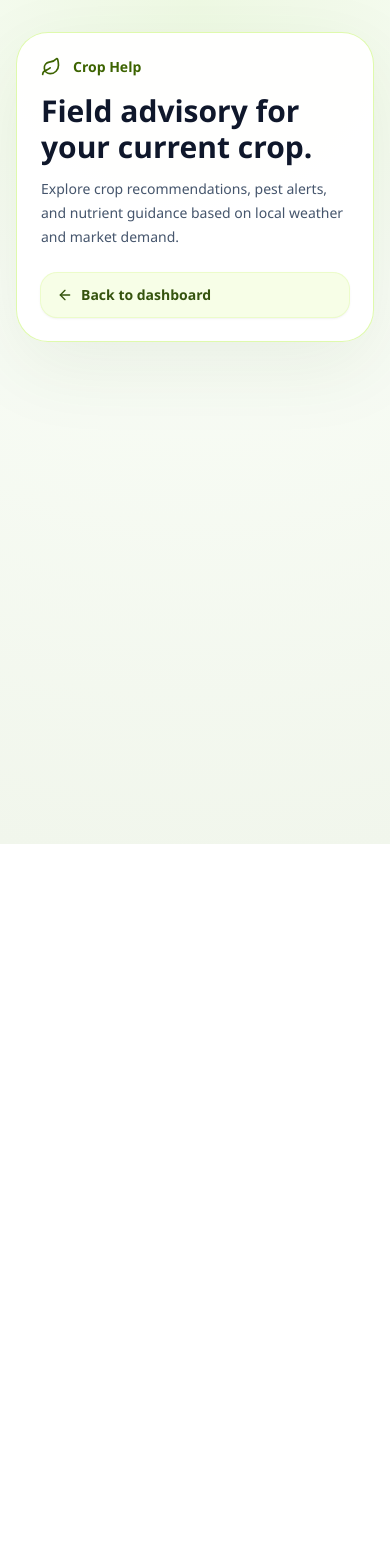
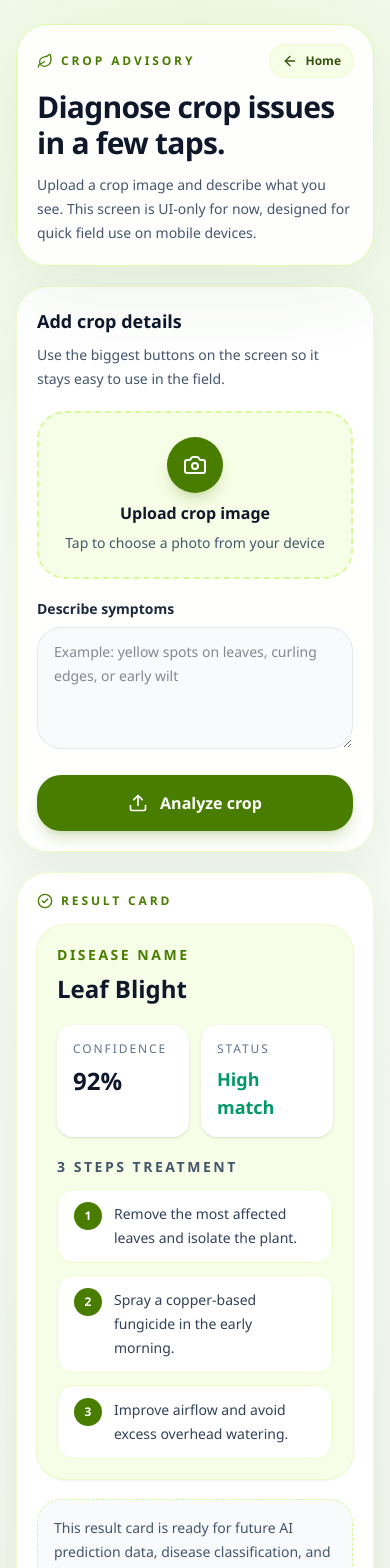
Before and after one commit to SiddheshCodes4554/HackWarts-project, a Next.js app in the folder frontend/: page /crop-help in a window 390 px wide. Shown: the top 1568 px of the page. Before the commit the page ends 844 px from the top, so only its background shows below. Built offline with nearby package versions, Linux system fonts and the light colour scheme.

Commit message:
Add crop advisory screen
- introduced a farmer-friendly crop advisory UI with upload, symptom input, and treatment result card

- kept the screen aligned with the mobile-first tabbed app structure

```diff
--- a/frontend/src/app/crop-help/page.tsx
+++ b/frontend/src/app/crop-help/page.tsx
@@ -1,30 +1,146 @@
+"use client";
+
+import { ChangeEvent, useMemo, useState } from "react";
+import { Camera, CheckCircle2, Leaf, Upload, ArrowLeft } from "lucide-react";
 import Link from "next/link";
-import { ArrowLeft, Leaf } from "lucide-react";
 
 export default function CropHelpPage() {
+    const [selectedFile, setSelectedFile] = useState<string>("");
+    const [cropNote, setCropNote] = useState("");
+
+    const resultSteps = useMemo(
+        () => [
+            "Remove the most affected leaves and isolate the plant.",
+            "Spray a copper-based fungicide in the early morning.",
+            "Improve airflow and avoid excess overhead watering.",
+        ],
+        [],
+    );
+
+    const handleFileChange = (event: ChangeEvent<HTMLInputElement>) => {
+        const file = event.target.files?.[0];
+        setSelectedFile(file ? file.name : "");
+    };
+
     return (
-        <main className="min-h-screen bg-[radial-gradient(circle_at_top,_#eef9e3_0%,_#f8fcf5_40%,_#f1f6ec_100%)] px-4 py-8 text-slate-900 sm:px-6 lg:px-8">
-            <div className="mx-auto flex w-full max-w-4xl flex-col gap-6">
-                <section className="rounded-[2rem] border border-lime-200/80 bg-white/95 p-6 shadow-[0_24px_80px_rgba(48,83,23,0.08)] sm:p-8">
-                    <div className="flex items-center gap-3 text-sm font-semibold text-lime-800">
-                        <Leaf className="h-5 w-5" />
-                        Crop Help
+        <main className="flex min-h-screen flex-col gap-5 bg-[radial-gradient(circle_at_top,_#eef9e3_0%,_#f8fcf5_40%,_#f1f6ec_100%)] px-4 py-6 text-slate-900 sm:px-6 lg:px-8">
+            <section className="rounded-[2rem] border border-lime-200/80 bg-white/90 p-5 shadow-[0_24px_80px_rgba(48,83,23,0.08)] backdrop-blur-sm sm:p-8">
+                <div className="flex items-center justify-between gap-4">
+                    <div className="flex items-center gap-2 text-xs font-semibold uppercase tracking-[0.24em] text-lime-700">
+                        <Leaf className="h-4 w-4" />
+                        Crop Advisory
                     </div>
-                    <h1 className="mt-4 text-3xl font-semibold text-slate-900">Field advisory for your current crop.</h1>
-                    <p className="mt-3 text-sm leading-6 text-slate-600">
-                        Explore crop recommendations, pest alerts, and nutrient guidance based on local weather and market demand.
-                    </p>
-                    <div className="mt-6 flex flex-col gap-3 sm:flex-row sm:items-center">
                     <Link
                         href="/home"
-                            className="inline-flex items-center gap-2 rounded-2xl bg-lime-50 px-4 py-3 text-sm font-semibold text-lime-900 shadow-sm ring-1 ring-lime-100 transition hover:bg-lime-100"
+                        className="inline-flex items-center gap-2 rounded-full bg-lime-50 px-3 py-2 text-xs font-semibold text-lime-900 ring-1 ring-lime-100 transition hover:bg-lime-100"
                     >
                         <ArrowLeft className="h-4 w-4" />
-                            Back to dashboard
+                        Home
                     </Link>
                 </div>
+                <h1 className="mt-3 text-3xl font-semibold tracking-tight text-slate-900 sm:text-4xl">
+                    Diagnose crop issues in a few taps.
+                </h1>
+                <p className="mt-3 max-w-2xl text-sm leading-6 text-slate-600 sm:text-base">
+                    Upload a crop image and describe what you see. This screen is UI-only for now, designed for
+                    quick field use on mobile devices.
+                </p>
             </section>
+
+            <section className="grid gap-5 lg:grid-cols-[1.05fr_0.95fr]">
+                <article className="rounded-[2rem] border border-lime-100 bg-white/95 p-5 shadow-[0_18px_50px_rgba(48,83,23,0.08)] sm:p-6">
+                    <h2 className="text-lg font-semibold text-slate-900">Add crop details</h2>
+                    <p className="mt-2 text-sm leading-6 text-slate-600">
+                        Use the biggest buttons on the screen so it stays easy to use in the field.
+                    </p>
+
+                    <label className="mt-5 flex cursor-pointer items-center justify-center gap-3 rounded-[1.75rem] border-2 border-dashed border-lime-200 bg-lime-50 px-5 py-6 text-center transition hover:border-lime-300 hover:bg-lime-100/70 sm:px-6 sm:py-8">
+                        <input type="file" accept="image/*" className="hidden" onChange={handleFileChange} />
+                        <div className="flex flex-col items-center gap-2">
+                            <span className="flex h-14 w-14 items-center justify-center rounded-full bg-lime-700 text-white shadow-lg shadow-lime-700/20">
+                                <Camera className="h-6 w-6" />
+                            </span>
+                            <span className="text-base font-semibold text-slate-900">Upload crop image</span>
+                            <span className="text-sm text-slate-600">Tap to choose a photo from your device</span>
+                            {selectedFile && (
+                                <span className="mt-1 inline-flex rounded-full bg-white px-3 py-1 text-xs font-semibold text-lime-800 shadow-sm ring-1 ring-lime-100">
+                                    {selectedFile}
+                                </span>
+                            )}
                         </div>
+                    </label>
+
+                    <div className="mt-5">
+                        <label htmlFor="crop-note" className="mb-2 block text-sm font-semibold text-slate-800">
+                            Describe symptoms
+                        </label>
+                        <textarea
+                            id="crop-note"
+                            value={cropNote}
+                            onChange={(event) => setCropNote(event.target.value)}
+                            placeholder="Example: yellow spots on leaves, curling edges, or early wilt"
+                            rows={4}
+                            className="w-full rounded-[1.5rem] border border-slate-200 bg-slate-50 px-4 py-3 text-sm leading-6 outline-none ring-lime-300 transition focus:border-lime-300 focus:ring-2"
+                        />
+                    </div>
+
+                    <button
+                        type="button"
+                        className="mt-5 inline-flex w-full items-center justify-center gap-3 rounded-[1.5rem] bg-lime-700 px-5 py-4 text-base font-semibold text-white shadow-lg shadow-lime-700/20 transition hover:bg-lime-800 active:scale-[0.99]"
+                    >
+                        <Upload className="h-5 w-5" />
+                        Analyze crop
+                    </button>
+                </article>
+
+                <article className="rounded-[2rem] border border-lime-100 bg-white/95 p-5 shadow-[0_18px_50px_rgba(48,83,23,0.08)] sm:p-6">
+                    <div className="flex items-center gap-2 text-xs font-semibold uppercase tracking-[0.24em] text-lime-700">
+                        <CheckCircle2 className="h-4 w-4" />
+                        Result Card
+                    </div>
+                    <div className="mt-4 rounded-[1.75rem] bg-lime-50 p-5 shadow-sm ring-1 ring-lime-100">
+                        <p className="text-sm font-semibold uppercase tracking-[0.18em] text-lime-700">
+                            Disease name
+                        </p>
+                        <h3 className="mt-2 text-2xl font-semibold text-slate-900">Leaf Blight</h3>
+
+                        <div className="mt-5 grid grid-cols-2 gap-3">
+                            <div className="rounded-2xl bg-white p-4 shadow-sm">
+                                <p className="text-xs uppercase tracking-[0.16em] text-slate-500">Confidence</p>
+                                <p className="mt-2 text-2xl font-semibold text-slate-900">92%</p>
+                            </div>
+                            <div className="rounded-2xl bg-white p-4 shadow-sm">
+                                <p className="text-xs uppercase tracking-[0.16em] text-slate-500">Status</p>
+                                <p className="mt-2 text-lg font-semibold text-emerald-600">High match</p>
+                            </div>
+                        </div>
+
+                        <div className="mt-5">
+                            <p className="text-sm font-semibold uppercase tracking-[0.18em] text-slate-600">
+                                3 steps treatment
+                            </p>
+                            <div className="mt-3 space-y-3">
+                                {resultSteps.map((step, index) => (
+                                    <div
+                                        key={step}
+                                        className="flex items-start gap-3 rounded-2xl border border-lime-100 bg-white px-4 py-3 text-sm leading-6 text-slate-700"
+                                    >
+                                        <span className="flex h-7 w-7 shrink-0 items-center justify-center rounded-full bg-lime-700 text-xs font-semibold text-white">
+                                            {index + 1}
+                                        </span>
+                                        <span>{step}</span>
+                                    </div>
+                                ))}
+                            </div>
+                        </div>
+                    </div>
+
+                    <div className="mt-5 rounded-[1.5rem] border border-dashed border-lime-200 bg-slate-50 p-4 text-sm leading-6 text-slate-600">
+                        This result card is ready for future AI prediction data, disease classification, and treatment
+                        recommendations.
+                    </div>
+                </article>
+            </section>
         </main>
     );
 }
```
Lines whose indentation alone changed are shown as unchanged.
